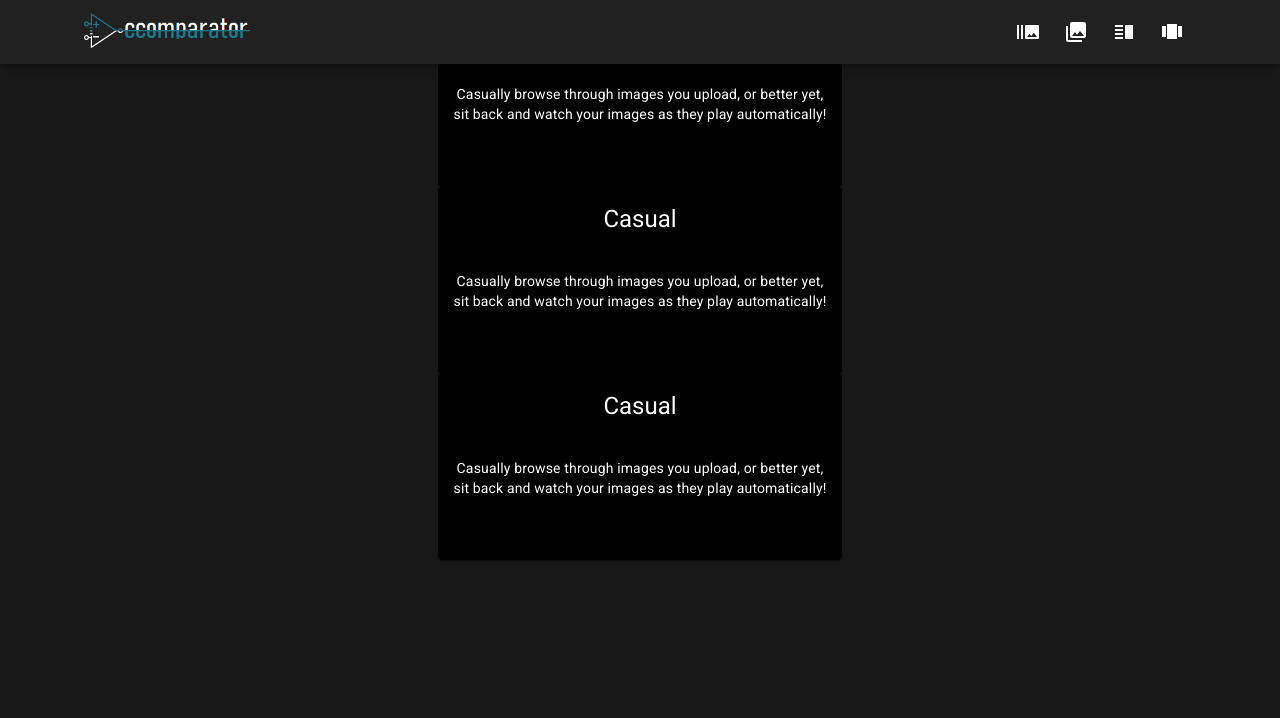
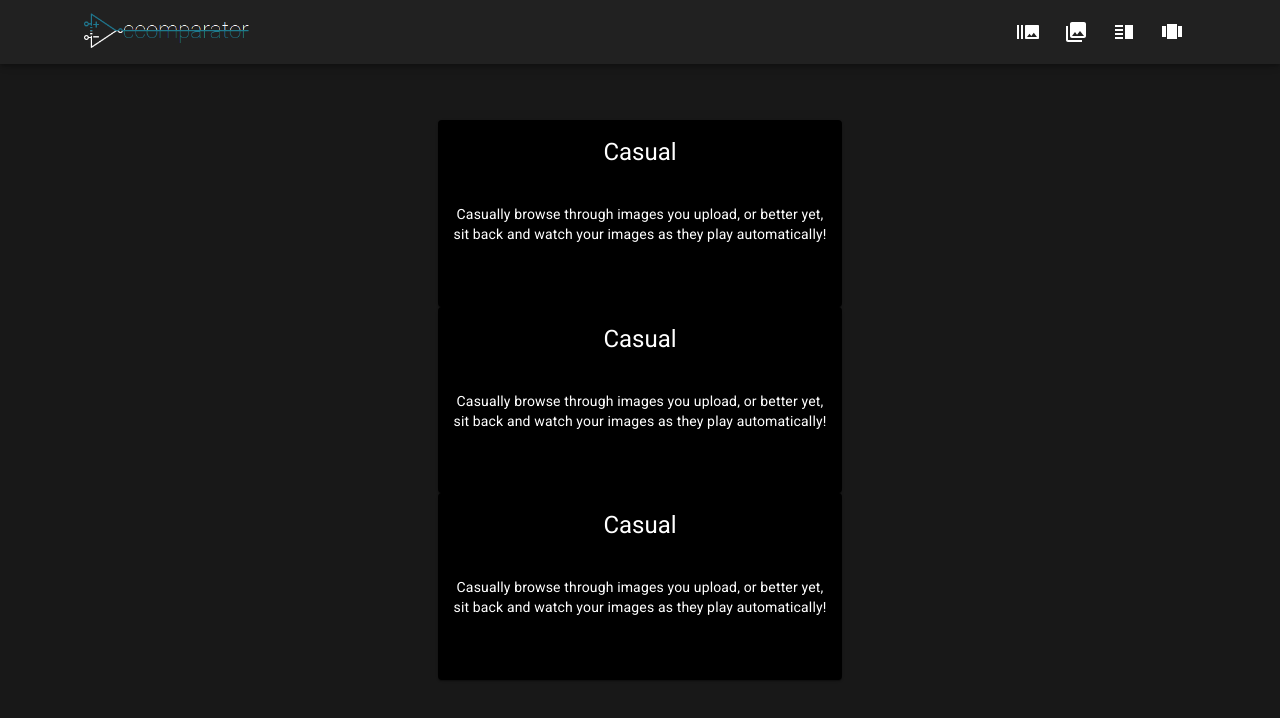
Before and after one commit to JaoMaloy/ccomparator, a React (Create React App) app: page / in a window 1280 px wide. Shown: the top 718 px of the page. Built offline with nearby package versions, Linux system fonts and the light colour scheme.

Commit message:
Some styling improvements

```diff
--- a/src/App.css
+++ b/src/App.css
@@ -13,7 +13,13 @@
   justify-content: center;
   align-items: center;
   text-align: center;
+  height: 100vh;
   width: 100%;
+}
+
+.front-page
+{
+  height: 200vh;
 }
 
 .App-logo {
--- a/src/index.css
+++ b/src/index.css
@@ -4,7 +4,6 @@ body {
   font-weight: lighter;
   -webkit-font-smoothing: antialiased;
   -moz-osx-font-smoothing: grayscale;
-  /* background: #27282a; */
   background: #181818;
 }
 
```
Also changed, not shown: src/components/Logo/ccomparator-logo.png.
